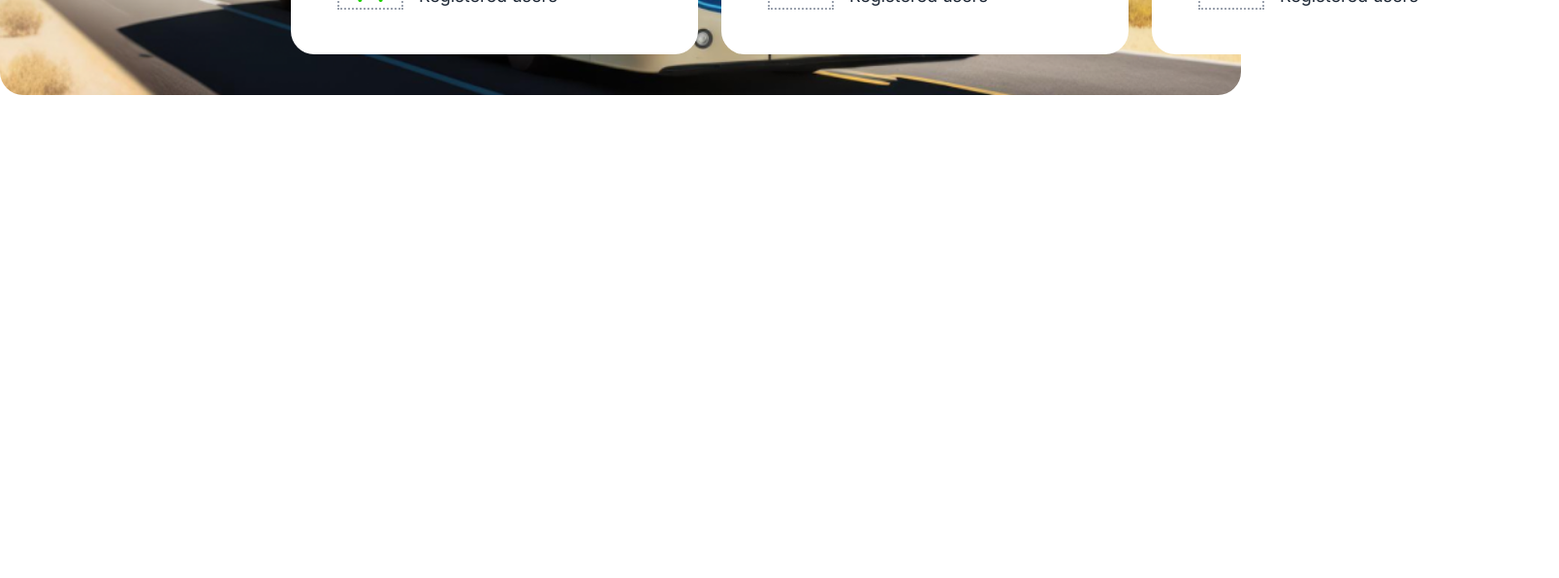
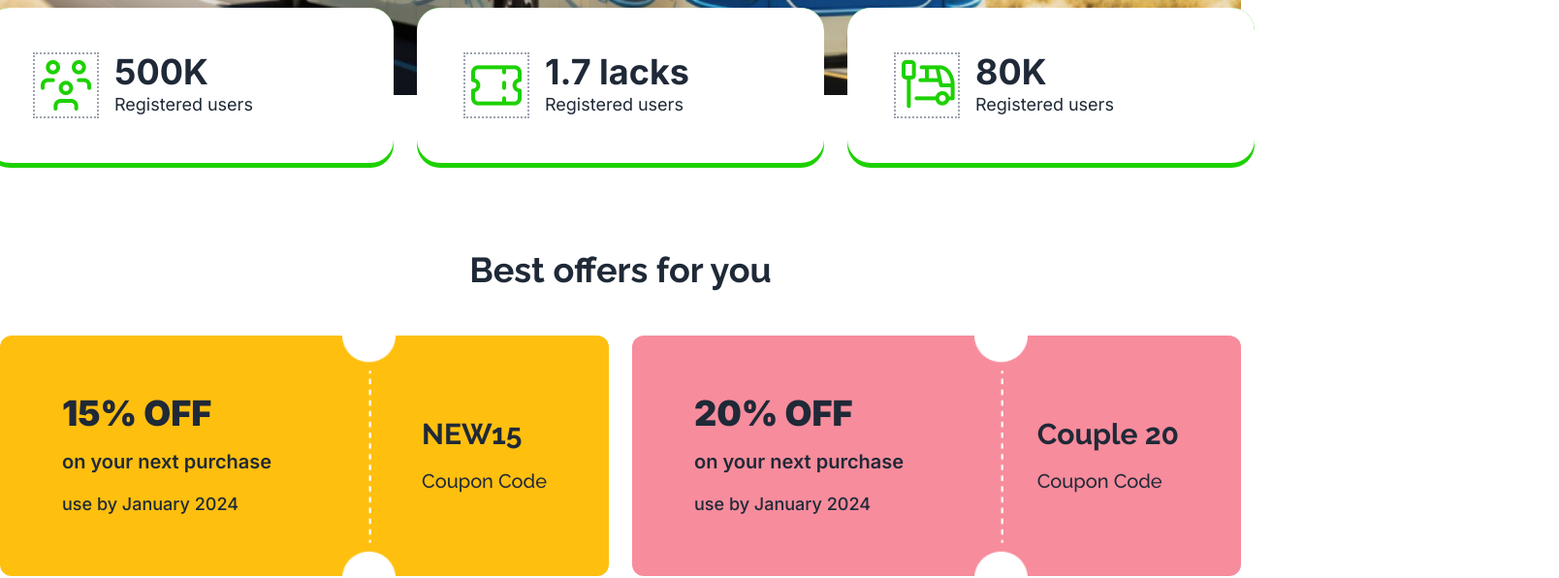
Before and after one commit to Tofazzal26/bus-ticket, a plain HTML site: page index.html in a window 1280 px wide. Shown: the part 754-1350 px from the top of the page at 97% size, 1608 px wide, since content can reach past the window. Before the commit the page ends 852 px from the top, so only its background shows below. Drawn offline with nearby package versions, Linux system fonts and the light colour scheme.

Commit message:
best offer section style finish

```diff
--- a/index.html
+++ b/index.html
@@ -56,6 +56,8 @@
 
     </div>
 
+    <!-- main section style here -->
+
     <main class="container mx-auto">
         <div class="mt-6">
             <div class="hero min-h-[720px] rounded-3xl relative" style="background-image: url('images/banner.png');">
@@ -68,9 +70,9 @@
                     </div>
                   </div>
                 </div>
-              </div>
-              <div class="absolute bottom-[-10px] left-[300px]">
+                <div class="absolute top-[630px]">
                     <div class="flex gap-6">
+                        <div class="w-[420px] h-[165px] bg-[#1dd100] rounded-3xl">
                             <div class="flex items-center gap-4 bg-white w-[420px] h-40 px-12 rounded-3xl">
                                 <div class="border-2 border-dotted border-gray-400">
                                     <img src="images/people.png" alt="">
@@ -80,6 +82,8 @@
                                     <p class="text-lg inter">Registered users</p>
                                 </div>
                             </div>
+                        </div>
+                        <div class="w-[420px] h-[165px] bg-[#1dd100] rounded-3xl">
                             <div class="flex items-center bg-white w-[420px] h-40 gap-4 px-12 rounded-3xl">
                                 <div class="border-2 border-dotted border-gray-400">
                                     <img src="images/ticket-cupon.png" alt="">
@@ -89,6 +93,8 @@
                                     <p class="text-lg inter">Registered users</p>
                                 </div>
                             </div>
+                        </div>
+                        <div class="w-[420px] h-[165px] bg-[#1dd100] rounded-3xl">
                             <div class="flex items-center bg-white w-[420px] h-40 px-12 gap-4 rounded-3xl">
                                 <div class="border-2 border-dotted border-gray-400">
                                     <img src="images/stoppage.png" alt="">
@@ -99,10 +105,65 @@
                                 </div>
                             </div>
                         </div>
+                    </div>
 
+                  </div>
               </div>
         </div>
     </main>
 
+
+    <!-- Best offers for you section style here -->
+
+
+    <section>
+        <div>
+            <h1 class="text-4xl raleway font-bold mt-40 text-center">Best offers for you</h1>
+        </div>
+
+        <div class=" mt-12">
+            <div class="grid grid-cols-2 gap-6">
+                <div>
+                    <div class="bg-[#ffbf0f] rounded-xl py-[60px] px-16 relative">
+                        <div class="flex items-center justify-between">
+                            <div>
+                                <h2 class="text-4xl font-black inter">15% OFF</h2>
+                                <p class="text-xl font-semibold inter py-4">on your next purchase</p>
+                                <p class="text-lg font-medium inter">use by January 2024</p>
+                            </div>
+                            <div>
+                                <h2 class="text-3xl font-bold raleway pb-4">NEW15</h2>
+                                <p class="text-xl font-medium raleway">Coupon Code</p>
+                            </div>
+                        </div>
+                        <div class="absolute top-0 right-[220px]">
+                            <img class="h-[250px]" src="images/cupon-devider.png" alt="">
+                        </div>
+                    </div>
+                </div>
+                <div>
+                    <div class="bg-[#f78c9c] rounded-xl py-[60px] px-16 relative">
+                        <div class="flex items-center justify-between">
+                            <div>
+                                <h2 class="text-4xl font-black inter">20% OFF</h2>
+                                <p class="text-xl font-semibold inter py-4">on your next purchase</p>
+                                <p class="text-lg font-medium inter">use by January 2024</p>
+                            </div>
+                            <div>
+                                <h2 class="text-3xl font-bold raleway pb-4">Couple 20</h2>
+                                <p class="text-xl font-medium raleway">Coupon Code</p>
+                            </div>
+                        </div>
+                        <div class="absolute top-0 right-[220px]">
+                            <img class="h-[250px]" src="images/cupon-devider.png" alt="">
+                        </div>
+                    </div>
+                </div>
+            </div>
+        </div>
+
+    </section>
+
+
 </body>
 </html>
```
Lines whose indentation alone changed are shown as unchanged.
